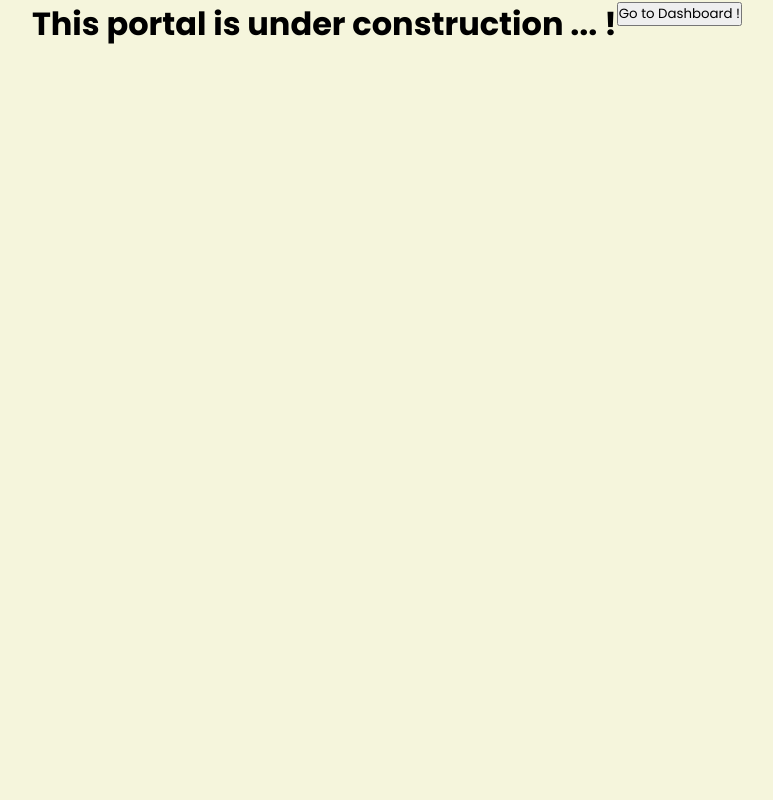
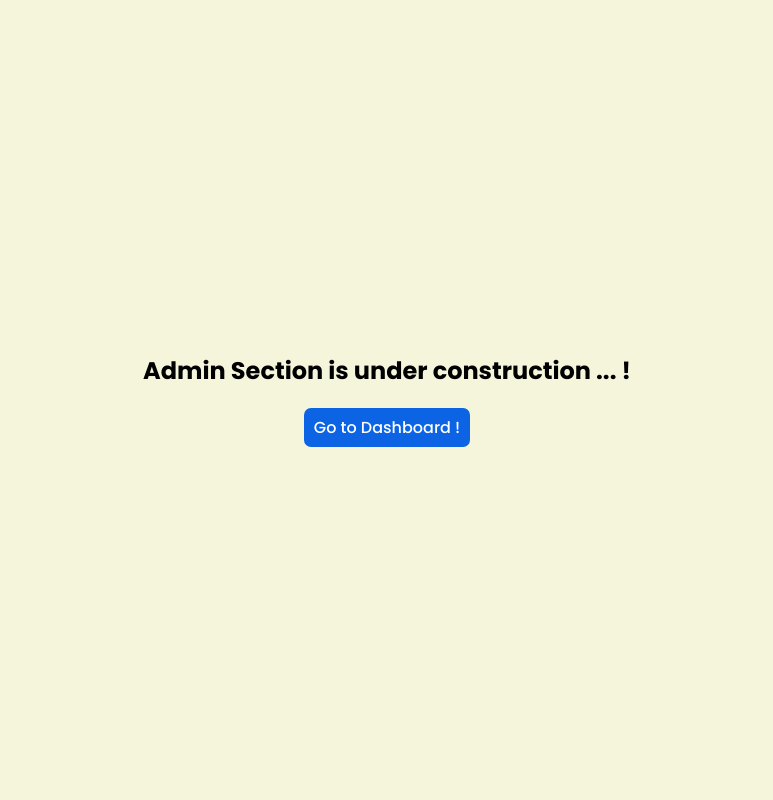
Before and after one commit to 2002kushalgohil/shop-sales-management, a PHP site: page /admin.php in a window 1280 px wide. Shown: the whole page, without its empty margins (253-1026 px from the left). Run offline with PHP 8.4, Linux system fonts and the light colour scheme.

Commit message:
Finished Admin UI

```diff
--- a/admin.php
+++ b/admin.php
@@ -1,5 +1,6 @@
 <!DOCTYPE html>
 <html lang="en">
+
 <head>
     <meta charset="UTF-8">
     <meta http-equiv="X-UA-Compatible" content="IE=edge">
@@ -7,10 +8,15 @@
     <link rel="stylesheet" href="./Assets/Style/style.css?v=<?php echo time(); ?>">
     <title>Admin @ Portal</title>
 </head>
+
 <body style="display: flex;justify-content:center;background-color:beige;">
-    <h1 >This portal is under construction ... ! </h1>
-    <div>
-            <a href="dashboard.php"><button>Go to Dashboard !</button></a>
+    <section class="section">
+        <div>
+            <h1 style="margin-bottom: 20px;">Admin Section is under construction ... ! </h1>
+            <a href="dashboard.php"><button class="btn">Go to Dashboard !</button></a>
         </div>
+
+    </section>
 </body>
+
 </html>
```
